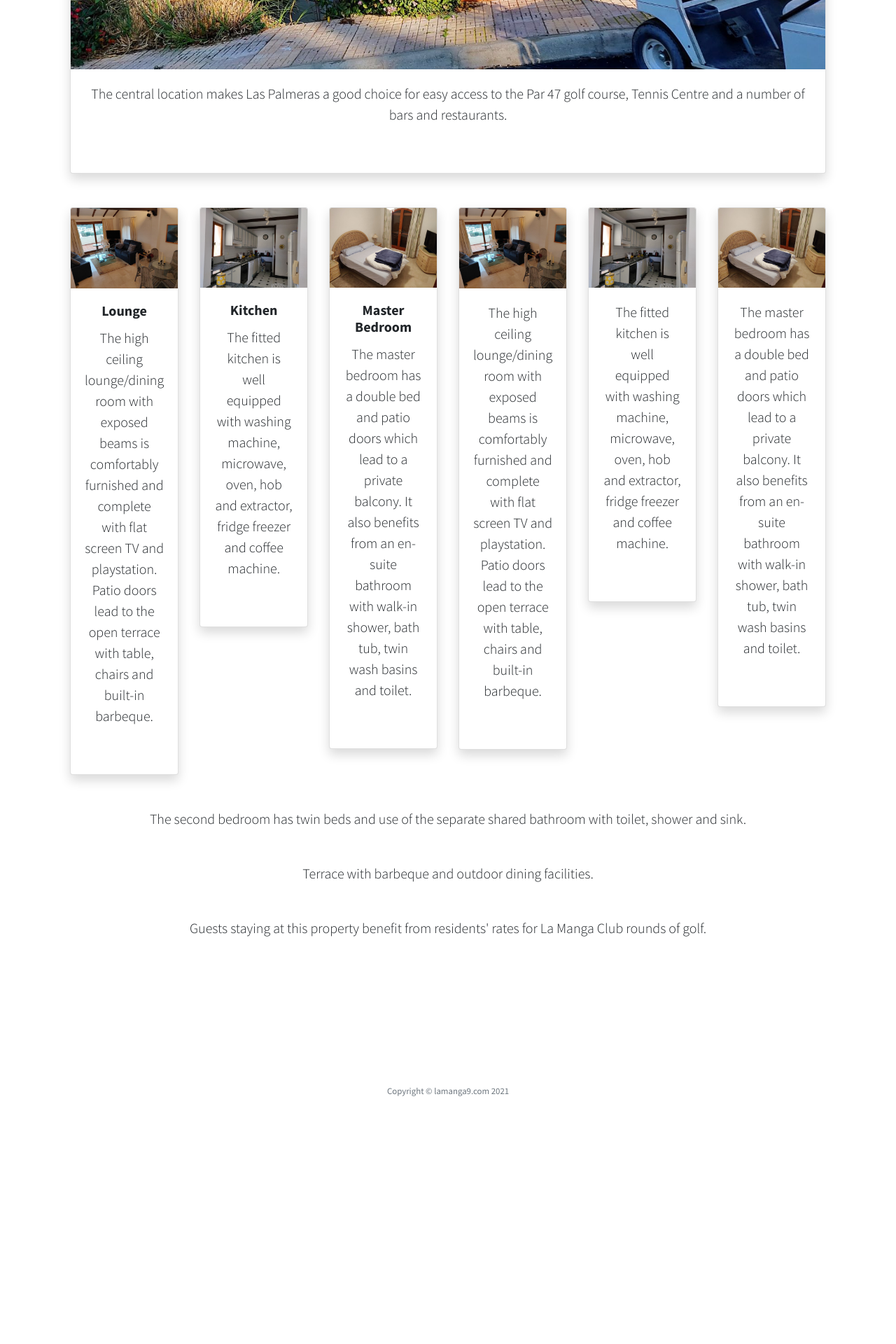
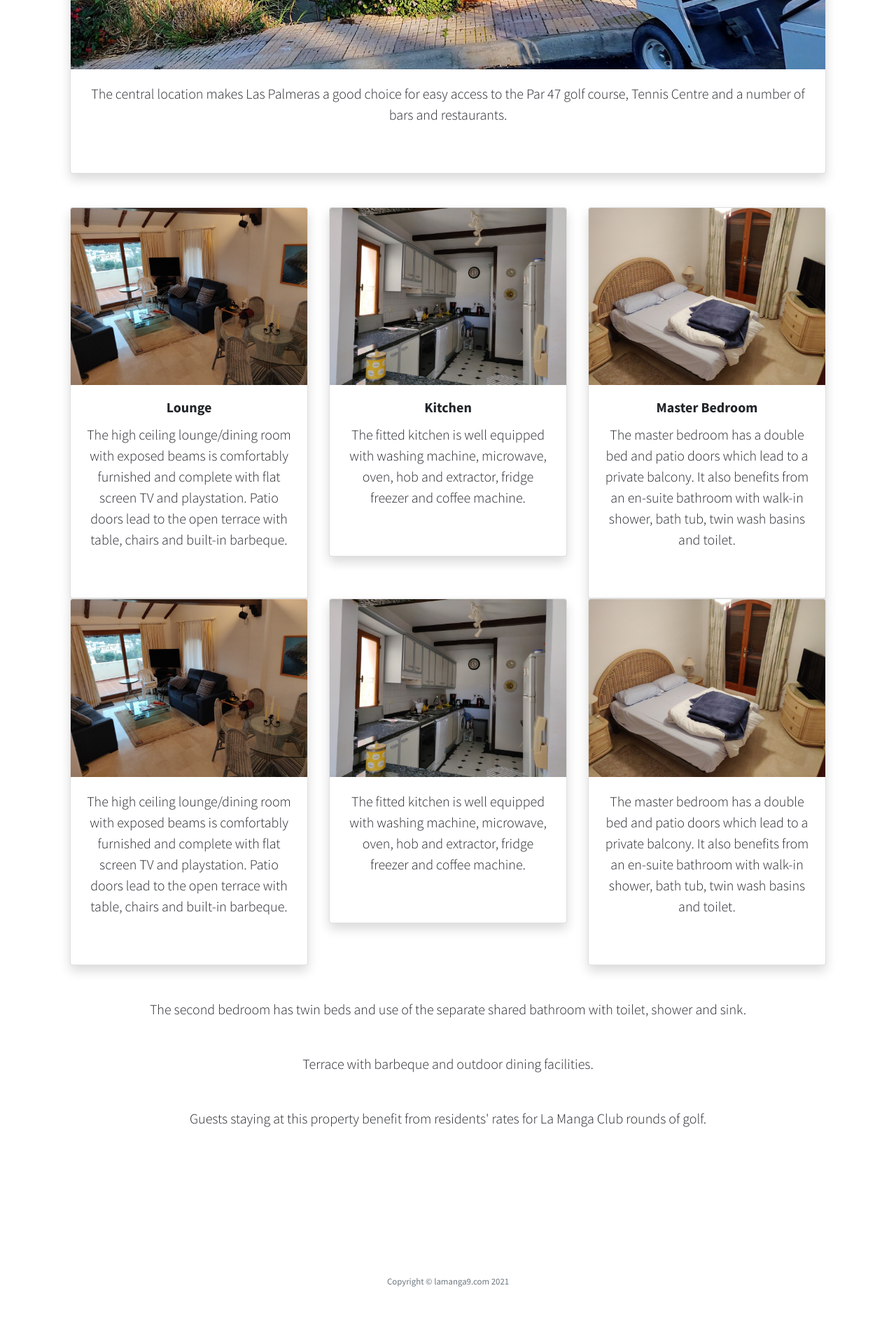
Before and after one commit to richsteer/richsteer.github.io, a Jekyll site: the page built from index.html, in a window 1280 px wide. Shown: the part 3050-4970 px from the top of the page at 70% size. Built offline with Jekyll 4.4.1, drawn with Linux system fonts in a browser that asks for light colours; before the commit the page ends 4698 px from its top, so only the background shows below that.

Commit message:
added row for other cards

```diff
--- a/index.html
+++ b/index.html
@@ -85,7 +85,7 @@
 
                    <!-- LP9 cards container -->
                    <div class="container text-center py-5">
-                        <div class="row row-cols-1 row-cols-sm-2 row-cols-md-3 g-3">
+                        <div class="row cols-sm g-3">
                             <div class="col">
                                 <div class="card shadow">
                                     <img src="assets/img/la-manga-club-villa-las-palmeras-9-lounge1.jpg" class="card-img-top" alt="..">
@@ -116,6 +116,8 @@
                                     </div>
                                 </div>
                             </div>
+                        </div>
+                        <div class="row cols-sm g-3">
                             <div class="col">
                                 <div class="card shadow">
                                     <img src="assets/img/la-manga-club-villa-las-palmeras-9-lounge1.jpg" class="card-img-top" alt="..">
```
